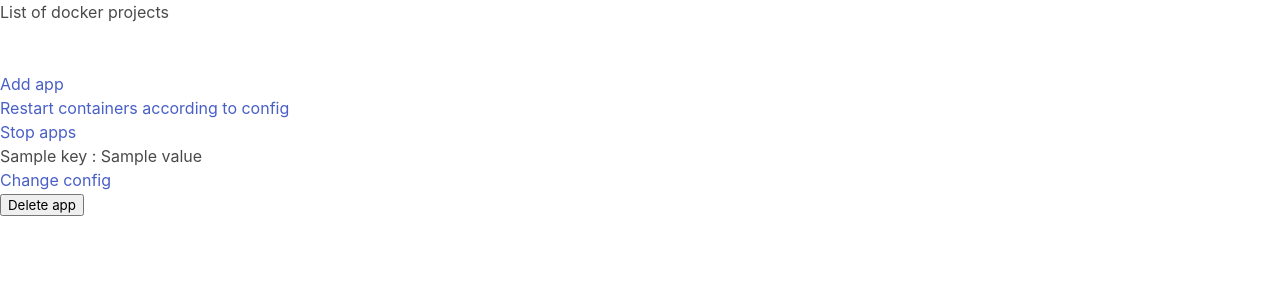
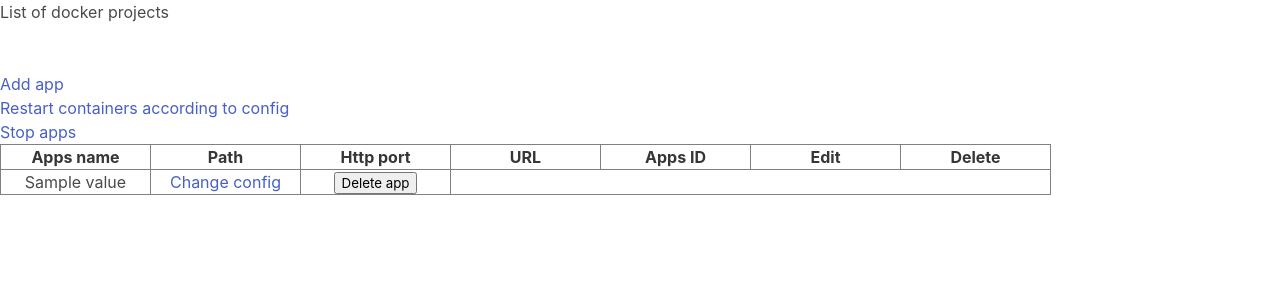
Before and after one commit to alexplahotnik/Docker_app, a Flask app: template docker_api/templates/apps_page.html in a window 1280 px wide. Shown: the top 300 px of the page. Run offline with Flask 2, Linux system fonts and the light colour scheme; the template is opened without the code that fills it: most values are stand-ins (such as "Sample title", 1, 10 or a date in 2020).

Commit message:
Version 0.4.1

```diff
--- a/docker_api/app.py
+++ b/docker_api/app.py
@@ -1,4 +1,4 @@
-import copy
+#!/usr/bin/env python3
 import json
 import docker.errors
 
@@ -43,8 +43,8 @@ def _check_path_errors_and_launch(list_of_dockers: list):
     for index, app in enumerate(list_of_dockers):
         try:
             _start_apps([app])
-        except docker.errors.ImageNotFound:
-            flash(f"You give wrong path to docker {app['app_name']}!")
+        except (docker.errors.ImageNotFound, docker.errors.APIError):
+            flash(f"You give wrong data to docker {app['app_name']}!")
             error = True
     return error
 
@@ -143,7 +143,7 @@ def del_app(app_id):
 
 @app.route('/docker-api/apps/stop_all', methods=['GET'])
 def stop_all_apps():
-    """Stop all containers"""
+    """Stop all active containers"""
     global active_apps
     for app in active_apps:
         active_apps[app].stop()
@@ -151,6 +151,5 @@ def stop_all_apps():
     return redirect(url_for('get_apps'))
 
 
-
 if __name__ == '__main__':
-    app.run(debug=True)
+    app.run(host='0.0.0.0', debug=True)
--- a/docker_api/templates/apps_page.html
+++ b/docker_api/templates/apps_page.html
@@ -7,21 +7,34 @@
         <p> <a class="nav-link" href="{{url_for('update_config_changes')}}">Restart containers according to config</a></p>
         <p><a class="nav-link" href="{{url_for('stop_all_apps')}}">Stop apps</a></p>
     </li>
-{% for app in docker_apps %}
-    <li>
-    {% for key, value in app.items() %}
-        <p>{{key}} : {{value}}</p>
-    {% endfor %}
-    <p><a href="{{ url_for('update_app', app_id=app['id'])}}">
-        <span class="badge badge-warning">Change config</span>
-    </a></p>
-    <form action="{{ url_for('del_app', app_id=app['id']) }}" method="POST">
-    <input type="submit" value="Delete app"
-            class="btn btn-danger btn-sm"
-            onclick="return confirm('Are you sure you want to delete this post?')">
-    </form>
-    <br>
-    </li>
-{% endfor %}
+    <table border="1">
+        <tbody>
+            <tr>
+                <th width="150" height="20" align="middle" valign="middle">Apps name</th>
+                <th width="150" height="20" align="middle" valign="middle">Path</th>
+                <th width="150" height="20" align="middle" valign="middle">Http port</th>
+                <th width="150" height="20" align="middle" valign="middle">URL</th>
+                <th width="150" height="20" align="middle" valign="middle">Apps ID</th>
+                <th width="150" height="20" align="middle" valign="middle">Edit</th>
+                <th width="150" height="20" align="middle" valign="middle">Delete</th>
+            </tr>
+        {% for app in docker_apps %}
+            <tr>
+            {% for value in app.values() %}
+                <td width="150" height="20" align="middle" valign="middle">{{value}}</td>
+            {% endfor %}
+                <td width="150" height="20" align="middle" valign="middle">
+                    <a href="{{ url_for('update_app', app_id=app['id'])}}">
+                    <span class="badge badge-warning">Change config</span></a>
+                </td>
+                <td width="150" height="20" align="middle" valign="middle">
+                    <form action="{{ url_for('del_app', app_id=app['id']) }}" method="POST">
+                    <input type="submit" value="Delete app" class="btn btn-danger btn-sm"
+                    onclick="return confirm('Are you sure you want to delete this post?')"></form>
+                </td>
+            </tr>
+        {% endfor %}
+        </tbody>
+    </table>
 </ul>
 {% endblock %}
```
Also changed, not shown: requirements.txt (added, +23 -0 lines), readme.md.
